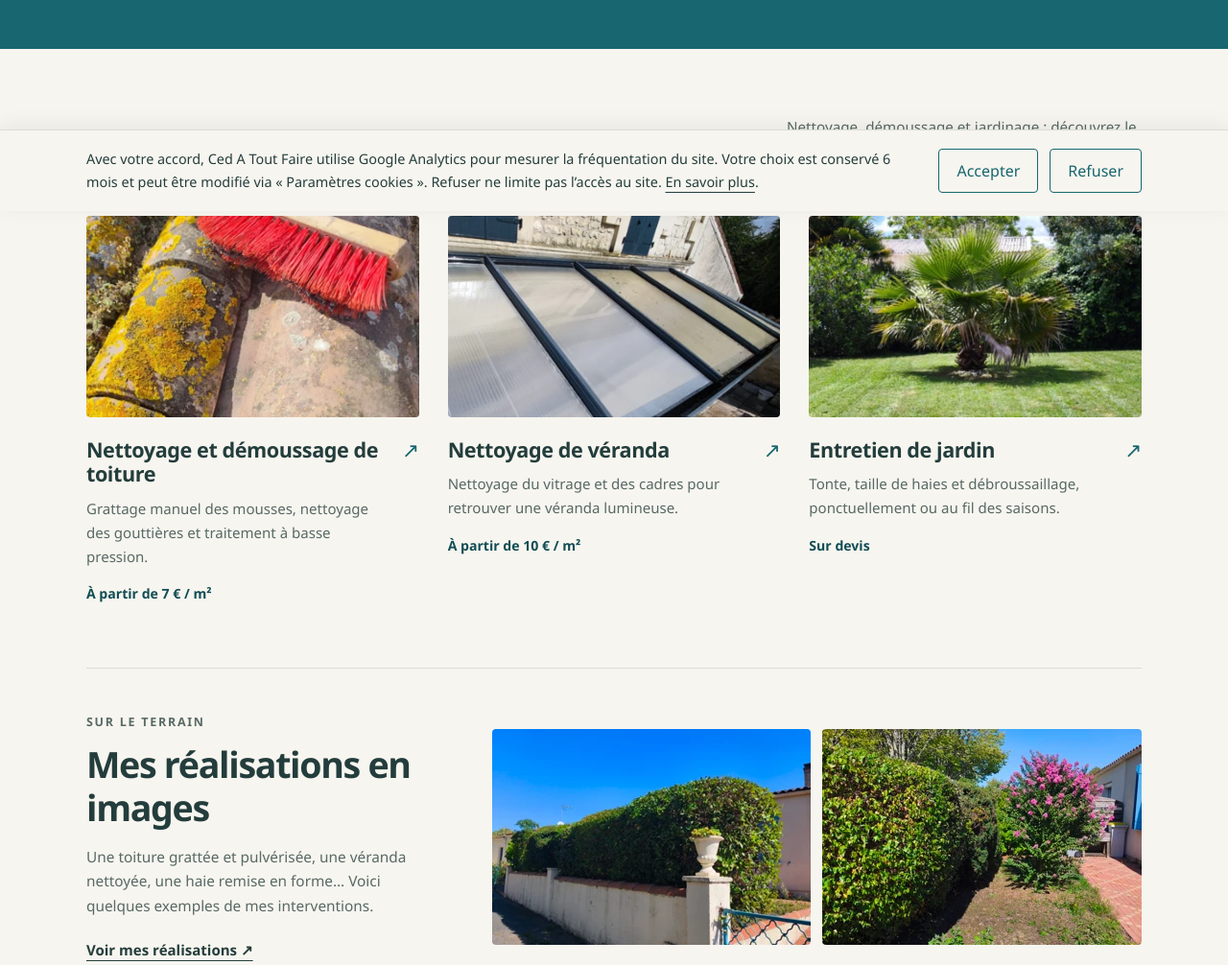
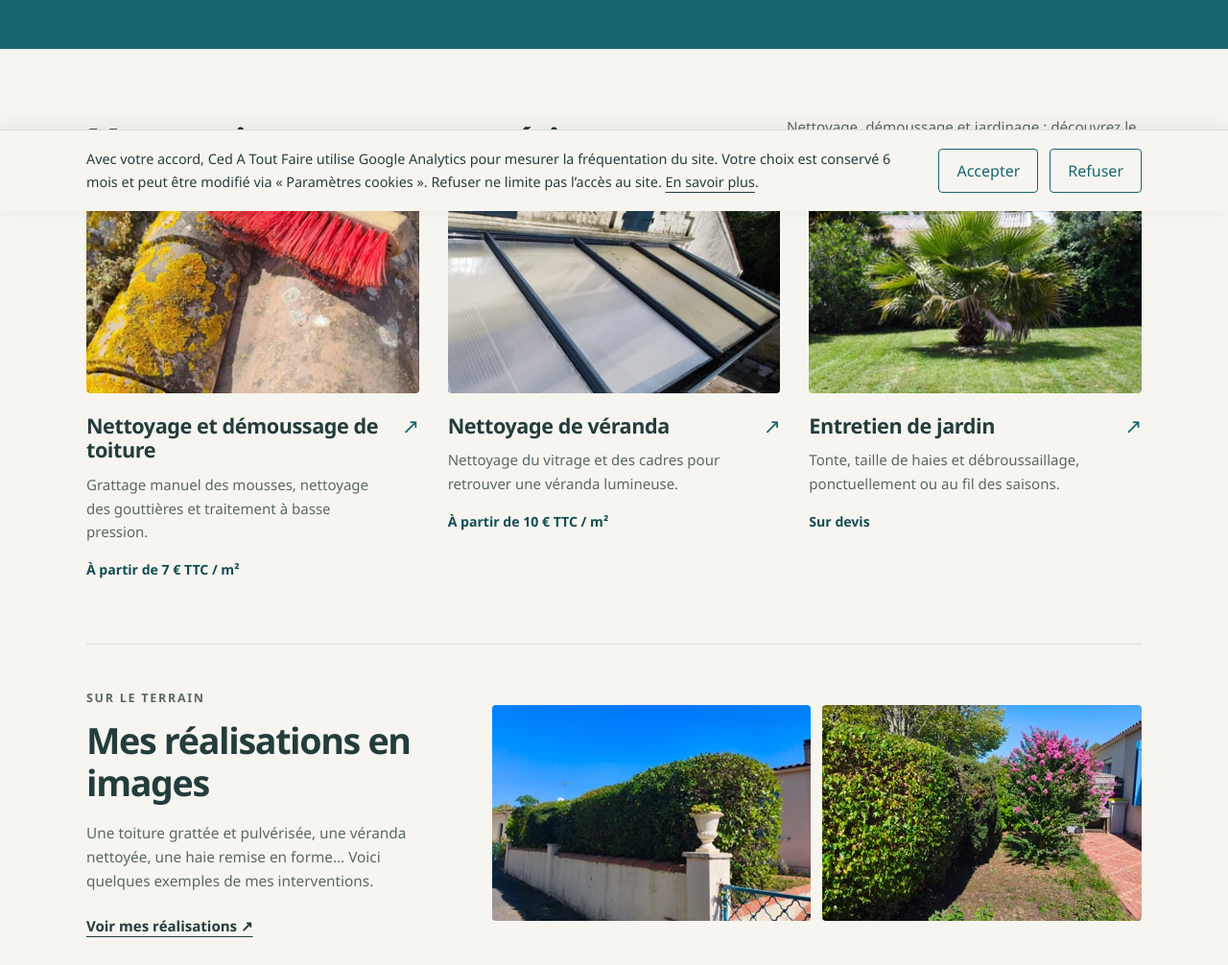
Before and after one commit to SoulSurfer17/cedatoutfaire, a plain HTML site: page index.html in a window 1280 px wide. Shown: the part 580-1586 px from the top of the page at 96% size. Drawn offline with Linux system fonts and the light colour scheme.

Commit message:
Conserve les prix TTC et deplace la mention TVA dans le pied de page

```diff
--- a/index.html
+++ b/index.html
@@ -221,10 +221,10 @@
 <p class="hero-intro">A votre service depuis plus de 10 ans, j’interviens à Rochefort et dans les alentours pour prendre soin de vos extérieurs. Je prends le temps d’échanger avec vous pour vous proposer une intervention adaptée à vos besoins.</p>
 <div class="hero-actions"><a class="button" href="#services">Découvrir mes services <span aria-hidden="true">&nbsp; ↓</span></a><a class="quiet-link" href="tel:+33649386780">06 49 38 67 80</a></div>
 </div><figure class="portrait"><img src="ressources/moi.webp" alt="Cédric, souriant dans un jardin" width="400" height="248"><figcaption><span>Cédric Puygrenier</span><span><a href="qui-suis-je.html">Qui suis-je&nbsp;?</a></span></figcaption></figure></div></section>
-<section class="services wrap" id="services"><div class="section-heading"><h2>Mes services pour vos extérieurs</h2><p>Nettoyage, démoussage et jardinage : découvrez le détail de chaque prestation. TVA non applicable, art. 293 B du CGI.</p></div>
+<section class="services wrap" id="services"><div class="section-heading"><h2>Mes services pour vos extérieurs</h2><p>Nettoyage, démoussage et jardinage : découvrez le détail de chaque prestation.</p></div>
 <div class="service-grid">
-<a class="service" href="nettoyage-toiture.html"><img loading="lazy" src="ressources/toiture.webp" alt="Grattage des mousses sur les tuiles" width="400" height="231"><h3>Nettoyage et démoussage de toiture <span class="arrow" aria-hidden="true">↗</span></h3><p>Grattage manuel des mousses, nettoyage des gouttières et traitement à basse pression.</p><p class="price">À partir de 7 € / m²</p></a>
-<a class="service" href="nettoyage-veranda.html"><img loading="lazy" src="ressources/veranda.webp" alt="Nettoyage d’une véranda" width="400" height="263"><h3>Nettoyage de véranda <span class="arrow" aria-hidden="true">↗</span></h3><p>Nettoyage du vitrage et des cadres pour retrouver une véranda lumineuse.</p><p class="price">À partir de 10 € / m²</p></a>
+<a class="service" href="nettoyage-toiture.html"><img loading="lazy" src="ressources/toiture.webp" alt="Grattage des mousses sur les tuiles" width="400" height="231"><h3>Nettoyage et démoussage de toiture <span class="arrow" aria-hidden="true">↗</span></h3><p>Grattage manuel des mousses, nettoyage des gouttières et traitement à basse pression.</p><p class="price">À partir de 7 € TTC / m²</p></a>
+<a class="service" href="nettoyage-veranda.html"><img loading="lazy" src="ressources/veranda.webp" alt="Nettoyage d’une véranda" width="400" height="263"><h3>Nettoyage de véranda <span class="arrow" aria-hidden="true">↗</span></h3><p>Nettoyage du vitrage et des cadres pour retrouver une véranda lumineuse.</p><p class="price">À partir de 10 € TTC / m²</p></a>
 <a class="service" href="entretien-espaces-verts.html"><img loading="lazy" src="ressources/tonte.webp" alt="Entretien d’une pelouse" width="400" height="239"><h3>Entretien de jardin <span class="arrow" aria-hidden="true">↗</span></h3><p>Tonte, taille de haies et débroussaillage, ponctuellement ou au fil des saisons.</p><p class="price">Sur devis</p></a>
 </div></section>
 <section class="work wrap" id="realisations"><div class="work-inner"><div class="work-copy"><p class="eyebrow">Sur le terrain</p><h2>Mes réalisations en images</h2><p>Une toiture grattée et pulvérisée, une véranda nettoyée, une haie remise en forme… Voici quelques exemples de mes interventions.</p><a href="realisations.html">Voir mes réalisations <span aria-hidden="true">↗</span></a></div><div class="before-after"><figure><img src="ressources/jardin/jardin_accueil_1.webp" alt="Taille de haie dans un jardin" loading="lazy" width="400" height="225"></figure><figure><img src="ressources/jardin/jardin_accueil_2.webp" alt="Haie entretenue après la taille" loading="lazy" width="400" height="225"></figure></div></div></section>
@@ -236,7 +236,7 @@
 </div><a class="all-reviews" href="https://www.google.com/search?q=Ced+A+Tout+Faire+Rochefort+avis" target="_blank" rel="noopener noreferrer">Lire les avis sur Google <span aria-hidden="true">↗</span></a></div></section>
 <section class="contact wrap" id="contact"><div class="contact-grid"><div class="contact-copy"><h2>Contact et devis gratuit</h2><p>Une question, un entretien à prévoir ? Appelez-moi ou écrivez-moi. Les devis sont gratuits et sans engagement.</p><p class="zone">J’interviens à Rochefort, Échillais, Tonnay-Charente, Saint-Agnant et dans les alentours.</p></div><div class="contact-details"><a class="phone" href="tel:+33649386780">06 49 38 67 80</a><p>Du lundi au vendredi, de 8h30 à 19h30</p><a class="email" href="mailto:cedric.puygrenier@gmail.com">cedric.puygrenier@gmail.com</a><p class="address">79 rue Lefevre · 17300 Rochefort</p></div></div></section>
 </main>
-<footer class="site-footer"><div class="wrap footer-inner"><p>© 2026 Ced A Tout Faire</p><div class="footer-links"><a href="#cookie-banner" id="cookie-settings">Paramètres cookies</a><a href="qui-suis-je.html">Qui suis-je ?</a><a href="https://www.facebook.com/profile.php?id=100089059665059" target="_blank" rel="noopener noreferrer">Facebook</a><a href="privacy.html">Confidentialité</a></div></div></footer>
+<footer class="site-footer"><div class="wrap footer-inner"><p>© 2026 Ced A Tout Faire<br>TVA non applicable, art. 293 B du CGI.</p><div class="footer-links"><a href="#cookie-banner" id="cookie-settings">Paramètres cookies</a><a href="qui-suis-je.html">Qui suis-je ?</a><a href="https://www.facebook.com/profile.php?id=100089059665059" target="_blank" rel="noopener noreferrer">Facebook</a><a href="privacy.html">Confidentialité</a></div></div></footer>
 
 
 
```
Also changed, not shown: nettoyage-toiture.html (+2 -2 lines), nettoyage-veranda.html (+2 -2 lines).
